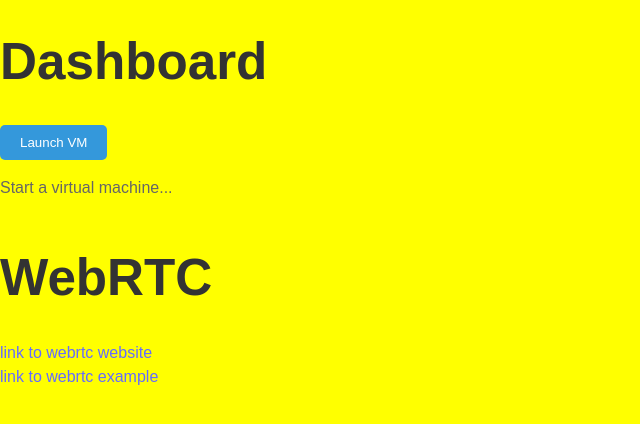
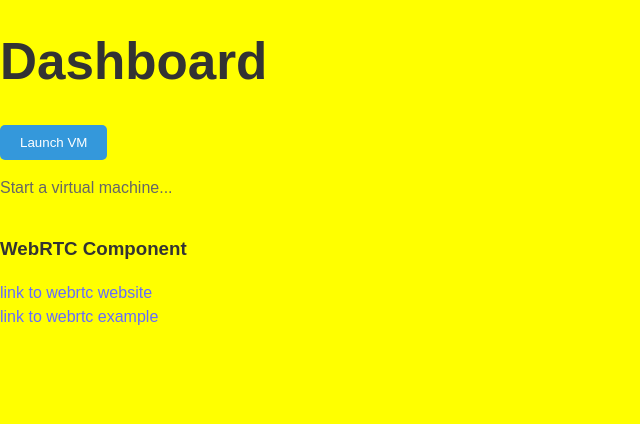
Before and after one commit to JohanCodeForFun/safe-grades, a React (Vite) app: page /dashboard in a window 1280 px wide. Shown: the top 424 px of the page, without its empty margins (0-640 px from the left). Built offline with nearby package versions, Linux system fonts and the light colour scheme.

Commit message:
first shitty webrtc component

```diff
--- a/src/Dashboard.tsx
+++ b/src/Dashboard.tsx
@@ -1,6 +1,7 @@
 import { useState } from 'react'
 import './styles/Dashboard.css'
 import Canvas from './components/Canvas';
+import WebRTCComponent from './components/WebRTC';
 
 function App() {
   const [isToggled, setIsToggled] = useState(false);
@@ -19,7 +20,8 @@ function App() {
         {isToggled ? <p>Virtual machine is on.</p> : <p>Start a virtual machine...</p>}
       </div>
       <div>
-        <h1>WebRTC</h1>
+        <WebRTCComponent />
+
         <a href="https://webrtc.org">link to webrtc website</a>
         <br />
         <a href="https://webrtc.github.io/samples/src/content/peerconnection/multiple-relay/">link to webrtc example</a>
--- /dev/null
+++ b/src/components/WebRTC.tsx
@@ -0,0 +1,43 @@
+import { useRef, useEffect } from 'react';
+
+const WebRTCComponent: React.FC = () => {
+  const peerConnection = useRef<RTCPeerConnection | null>(null);
+
+  const setupWebRTC = async () => {
+    const pc = new RTCPeerConnection();
+
+    // Handle the answer from the remote peer
+    // signalingServer.onmessage = async (message) => {
+    //   const data = JSON.parse(message.data);
+    //   if (data.answer) {
+    //     await pc.setRemoteDescription(new RTCSessionDescription(data.answer));
+    //   } else if (data.candidate) {
+    //     await pc.addIceCandidate(new RTCIceCandidate(data.candidate));
+    //   }
+    // };
+
+    if (peerConnection) {
+      peerConnection.current = pc;
+    }
+  };
+
+  useEffect(() => {
+    setupWebRTC();
+
+    return () => {
+      if (peerConnection.current) {
+        peerConnection.current.close();
+      }
+    };
+  }, []);
+
+  return (
+    <div>
+      <h3>
+        WebRTC Component
+      </h3>
+    </div>
+  );
+};
+
+export default WebRTCComponent;
```
